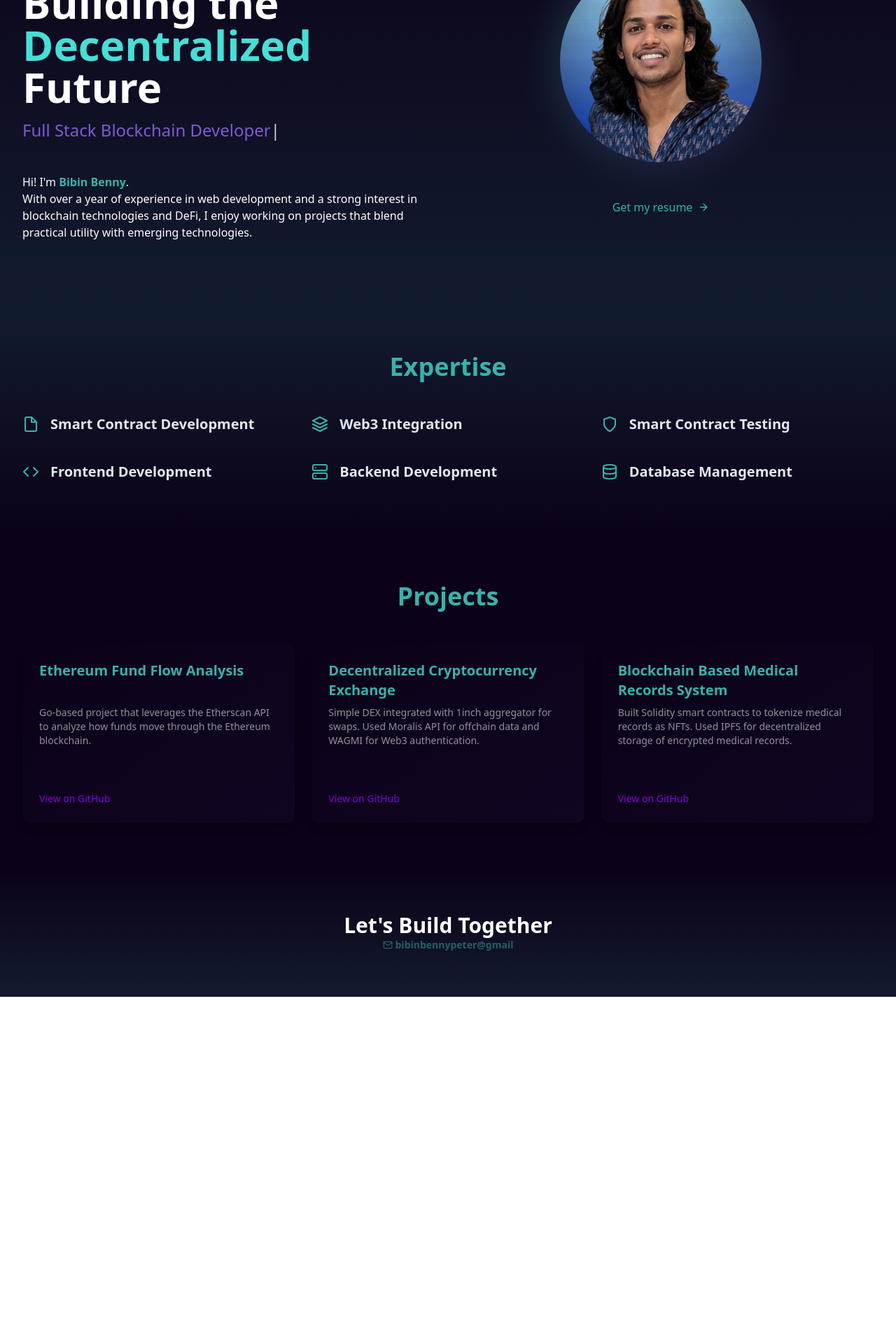
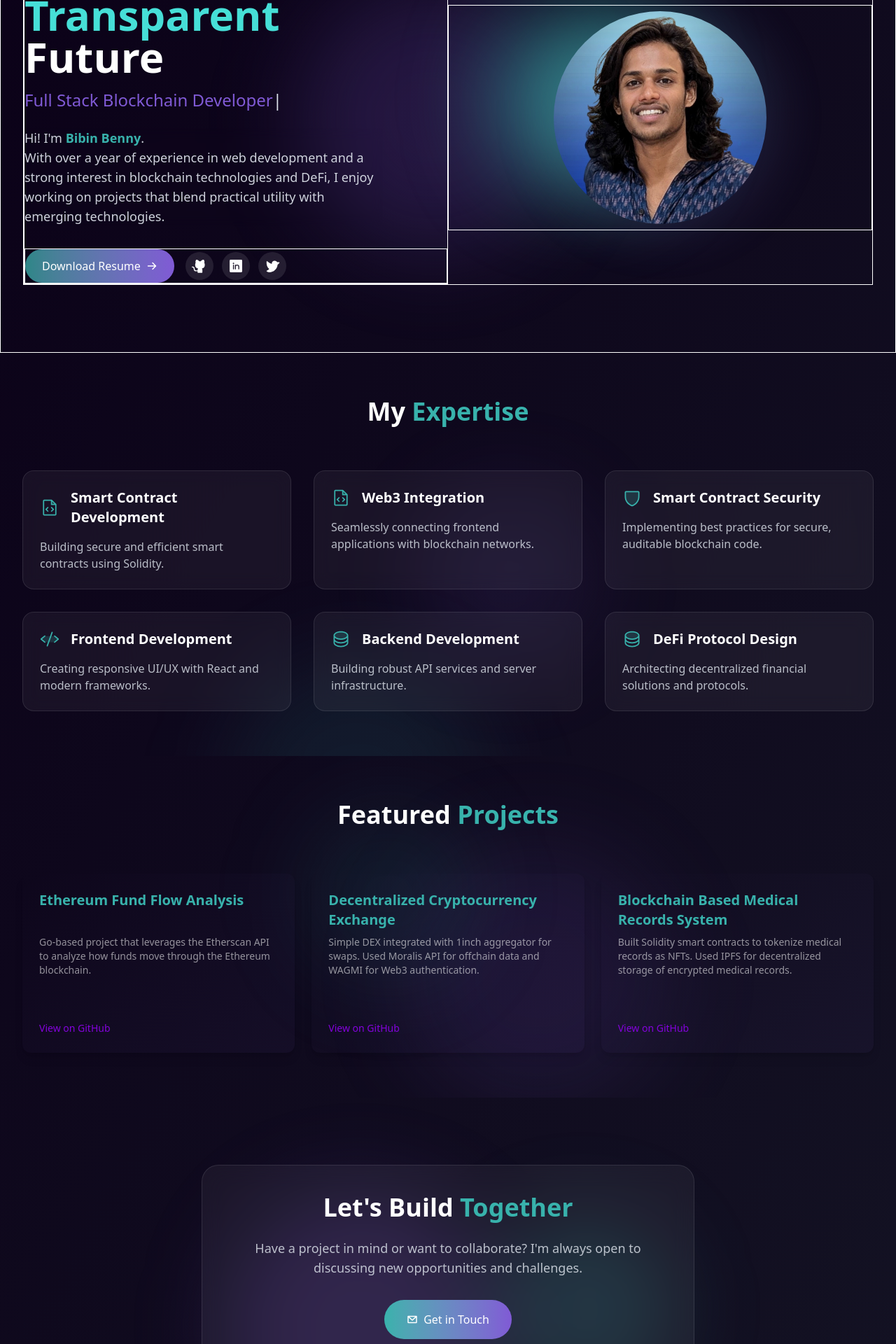
Before and after one commit to BibinBennyPeter/BibinBennyPeter.github.io, a React (Vite) app: page / in a window 1280 px wide. Shown: the part 200-2120 px from the top of the page at 70% size. Before the commit the page ends 1624 px from the top, so only its background shows below. Built offline with nearby package versions, Linux system fonts and the light colour scheme.

Commit message:
WIP: update design

```diff
--- a/package.json
+++ b/package.json
@@ -14,12 +14,12 @@
     "deploy": "gh-pages -d dist"
   },
   "dependencies": {
+    "@phosphor-icons/react": "^2.1.8",
     "@tailwindcss/vite": "^4.1.3",
     "framer-motion": "^12.6.3",
     "gh-pages": "^6.3.0",
     "react": "^19.0.0",
     "react-dom": "^19.0.0",
-    "react-icons": "^5.5.0",
     "react-router-dom": "^7.5.0",
     "tailwindcss": "^4.1.3"
   },
--- a/src/pages/Home.tsx
+++ b/src/pages/Home.tsx
@@ -1,24 +1,27 @@
 import { useState, useEffect } from "react";
 import { Link } from "react-router-dom";
 import { motion } from "framer-motion";
-import {
-  FiArrowRight,
-  FiCode,
-  FiServer,
-  FiDatabase,
-  FiFile,
-  FiShield,
-  FiLayers,
-  FiMail
-} from "react-icons/fi";
 import Projects from "./Projects.tsx";
 import profile from "../assets/BibinBenny.jpg";
+
+import {
+  ArrowRight,
+  Code,
+  Database,
+  FileCode,
+  Shield,
+  EnvelopeSimple,
+  GithubLogo,
+  LinkedinLogo,
+  TwitterLogo
+} from "@phosphor-icons/react";
 
 const Home = () => {
   const [visibleText, setVisibleText] = useState("");
   const fullText = "Full Stack Blockchain Developer";
-  const keywords = ["Open","Transparent", "Trustless", "Decentralized"]
   const [index, setIndex] = useState(0);
+  const [currentKeywordIndex, setCurrentKeywordIndex] = useState(0);
+  const keywords = ["Open", "Transparent", "Trustless", "Decentralized"];
 
   // Typing animation effect
   useEffect(() => {
@@ -32,14 +35,47 @@ const Home = () => {
     }
   }, [index, fullText]);
 
-  // Skills list
+  // Keyword rotation effect
+  useEffect(() => {
+    const interval = setTimeout(() => {
+      setCurrentKeywordIndex((prevIndex) => (prevIndex + 1) % keywords.length);
+    }, 3000);
+
+    return () => clearInterval(interval);
+  }, []);
+
+  // Skills list with improved descriptions
   const skills = [
-    { name: "Smart Contract Development", icon: <FiFile size={24} /> },
-    { name: "Web3 Integration", icon: <FiLayers size={24} /> },
-    { name: "Smart Contract Testing", icon: <FiShield size={24} /> },
-    { name: "Frontend Development", icon: <FiCode size={24} /> },
-    { name: "Backend Development", icon: <FiServer size={24} /> },
-    { name: "Database Management", icon: <FiDatabase size={24} /> }
+    {
+      name: "Smart Contract Development",
+      icon: <FileCode size={28} weight="duotone" />,
+      description: "Building secure and efficient smart contracts using Solidity."
+    },
+    {
+      name: "Web3 Integration",
+      icon: <FileCode size={28} weight="duotone" />,
+      description: "Seamlessly connecting frontend applications with blockchain networks."
+    },
+    {
+      name: "Smart Contract Security",
+      icon: <Shield size={28} weight="duotone" />,
+      description: "Implementing best practices for secure, auditable blockchain code."
+    },
+    {
+      name: "Frontend Development",
+      icon: <Code size={28} weight="duotone" />,
+      description: "Creating responsive UI/UX with React and modern frameworks."
+    },
+    {
+      name: "Backend Development",
+      icon: <Database size={28} weight="duotone" />,
+      description: "Building robust API services and server infrastructure."
+    },
+    {
+      name: "DeFi Protocol Design",
+      icon: <Database size={28} weight="duotone" />,
+      description: "Architecting decentralized financial solutions and protocols."
+    }
   ];
 
   // Animation variants
@@ -48,7 +84,7 @@ const Home = () => {
     visible: {
       opacity: 1,
       transition: {
-        staggerChildren: 0.3,
+        staggerChildren: 0.2,
       },
     },
   };
@@ -65,20 +101,28 @@ const Home = () => {
   };
 
   return (
-    <div className="hero-section min-h-screen">
-      {/* Hero Section */}
-      <section className="bg-gradient-to-b to-portfolio-teal/15">
-        <div className="max-w-7xl mx-auto px-4 sm:px-6 lg:px-8 py-8 md:pt-32 pb-24">
-          <div className="flex flex-col md:flex-row items-center">
-            <div className="md:w-1/2 mb-10 md:mb-0">
+    <div className="hero-section min-h-screen bg-gradient-to-br from-portfolio-black to-portfolio-dark/55">
+      {/* Hero Section with Glass Effect */}
+      <section className="relative overflow-hidden">
+        {/* Abstract background elements */}
+        <div className="absolute top-0 left-0 w-full h-full overflow-hidden z-0">
+          <div className="absolute top-1/4 left-1/3 w-96 h-96 rounded-full bg-portfolio-purple/20 blur-3xl"></div>
+          <div className="absolute bottom-1/3 right-1/4 w-64 h-64 rounded-full bg-portfolio-teal/60 blur-3xl"></div>
+        </div>
+
+        <div className="max-w-7xl mx-auto px-4 sm:px-6 lg:px-8 py-8 md:pt-32 pb-24 relative z-10 border-1">
+          <div className="flex flex-col md:flex-row items-center border-1">
+            <div className="md:w-1/2 mb-10 md:mb-0 border-1">
               <motion.h1
                 initial={{ opacity: 0, y: -20 }}
                 animate={{ opacity: 1, y: 0 }}
                 transition={{ duration: 0.8 }}
                 className="text-4xl md:text-5xl lg:text-6xl font-bold text-white mb-4"
               >
-                Building the {" "}
-                <span className="text-portfolio-teal brightness-125">Decentralized</span>{" "}
+                Building the{" "}<br/>
+                <span className="text-portfolio-teal brightness-125">
+                  {keywords[currentKeywordIndex]}
+                </span>{" "}<br/>
                 Future
               </motion.h1>
 
@@ -86,85 +130,137 @@ const Home = () => {
                 initial={{ opacity: 0 }}
                 animate={{ opacity: 1 }}
                 transition={{ delay: 0.5, duration: 0.8 }}
-                className="text-xl md:text-2xl font-medium text-portfolio-light h-8"
+                className="text-xl md:text-2xl font-medium text-portfolio-light h-8 mb-6"
               >
                 <span className="text-portfolio-purple">{visibleText}</span>
                 <span className="animate-pulse">|</span>
               </motion.div>
 
+              <motion.p
+                initial={{ opacity: 0 }}
+                animate={{ opacity: 1 }}
+                transition={{ delay: 0.7, duration: 0.8 }}
+                className="text-lg text-portfolio-light/90 mb-8 backdrop-blur-sm max-w-lg"
+              >
+                Hi! I'm{" "}
+                <span className="text-portfolio-teal font-bold">Bibin Benny</span>.
+                <br /> With over a year of experience in web development and a strong
+                interest in blockchain technologies and DeFi, I enjoy working on projects
+                that blend practical utility with emerging technologies.
+              </motion.p>
+
+              <motion.div
+                initial={{ opacity: 0, y: 20 }}
+                animate={{ opacity: 1, y: 0 }}
+                transition={{ delay: 0.9, duration: 0.8 }}
+                className="flex flex-wrap gap-4 border-1"
+              >
+                <Link
+                  to="https://bibinbennypeter.github.io/BibinBenny.pdf"
+                  target="_blank"
+                  className="px-6 py-3 rounded-full bg-gradient-to-r from-portfolio-teal/75 to-portfolio-purple flex items-center text-white font-medium transition-all duration-300 hover:shadow-lg hover:shadow-portfolio-teal/20"
+                >
+                  Download Resume <ArrowRight weight="bold" className="ml-2" />
+                </Link>
+
+                <div className="flex gap-3 items-center">
+                  <a
+                    href="https://github.com/BibinBennyPeter"
+                    target="_blank"
+                    rel="noopener noreferrer"
+                    className="w-10 h-10 flex items-center justify-center rounded-full backdrop-blur-md bg-white/10 hover:bg-white/20 transition-all duration-300"
+                  >
+                    <GithubLogo size={22} weight="fill" className="text-white" />
+                  </a>
+                  <a
+                    href="https://linkedin.com/in/bibinbennypeter"
+                    target="_blank"
+                    rel="noopener noreferrer"
+                    className="w-10 h-10 flex items-center justify-center rounded-full backdrop-blur-md bg-white/10 hover:bg-white/20 transition-all duration-300"
+                  >
+                    <LinkedinLogo size={22} weight="fill" className="text-white" />
+                  </a>
+                  <a
+                    href="https://twitter.com/0xBbn"
+                    target="_blank"
+                    rel="noopener noreferrer"
+                    className="w-10 h-10 flex items-center justify-center rounded-full backdrop-blur-md bg-white/10 hover:bg-white/20 transition-all duration-300"
+                  >
+                    <TwitterLogo size={22} weight="fill" className="text-white" />
+                  </a>
+                </div>
+              </motion.div>
             </div>
 
-            <div className="md:w-1/2 flex justify-center">
+            <div className="md:w-1/2 flex justify-center border-1">
               <motion.div
                 initial={{ opacity: 0, scale: 0.8 }}
                 animate={{ opacity: 1, scale: 1 }}
                 transition={{ duration: 0.8 }}
                 className="w-64 h-64 md:w-80 md:h-80 relative"
               >
-                <div className="absolute inset-0 rounded-full bg-gradient-to-br from-portfolio-teal to-portfolio-purple/50 opacity-20 blur-xl"></div>
-                <div className="absolute inset-4 rounded-full flex items-center justify-center">
-                  <span className="text-8xl font-bold bg-clip-text bg-gradient-to-r from-portfolio-teal to-portfolio-purple">
-                    <img className="rounded-full" src={profile} alt="Bibin Benny"/>
-                  </span>
+                {/* Animated backlight effect */}
+                <div className="absolute inset-0 rounded-full bg-gradient-to-br from-portfolio-teal to-portfolio-purple/50 opacity-30 blur-2xl animate-pulse"></div>
+
+                {/* Glass container for profile image */}
+                <div className="absolute inset-0 rounded-full p-2">
+                  <div className="w-full h-full overflow-hidden rounded-full">
+                    <img
+                      className="w-full h-full object-cover"
+                      src={profile}
+                      alt="Bibin Benny"
+                    />
+                  </div>
                 </div>
               </motion.div>
             </div>
           </div>
-        <div className="md:flex justify-between">
-          <motion.div
-          className="md:w-1/2"
-          >
-          <span className="text-l">
-            Hi! I'm{" "}<span className="text-portfolio-teal font-bold">Bibin Benny</span>.<br/> With over a year of experience in web development and a strong interest in blockchain technologies and DeFi, I enjoy working on projects that blend practical utility with emerging technologies.
-          </span>
-          </motion.div>
-              <motion.div
-                initial={{ opacity: 0 }}
-                animate={{ opacity: 1 }}
-                transition={{ delay: 1.5, duration: 0.8 }}
-                className="flex justify-center  max-sm:mt-6  md:w-1/2 items-center md:text-portfolio-teal"
-
-              >
-                <Link to={"https://bibinbennypeter.github.io/BibinBenny.pdf"} target="_blank" className="flex justify-center items-center max-sm:py-1.5 btn-primary max-sm:text-white max-sm:bg-portfolio-teal/45 w-35 rounded-4xl">
-                  Get my resume <FiArrowRight className="max-sm:hidden  inline ml-2" />
-                </Link>
-
-                {/*  */}
-              </motion.div>
-
-        </div>
         </div>
       </section>
 
-      {/* Expertise Section */}
-      <section className="py-16 bg-gradient-to-b from-portfolio-teal/15">
-        <div className="max-w-7xl mx-auto px-4 sm:px-6 lg:px-8">
-          <h2 className="text-center text-3xl md:text-4xl font-bold mb-12 text-white">
-<span className="text-portfolio-teal">Expertise</span>
-          </h2>
+      {/* Expertise Section with Glass Cards */}
+      <section className="py-16 relative overflow-hidden">
+        {/* Abstract background elements */}
+        <div className="absolute top-0 left-0 w-full h-full overflow-hidden z-0">
+          <div className="absolute top-3/4 left-1/4 w-96 h-96 rounded-full bg-portfolio-teal/10 blur-3xl"></div>
+          <div className="absolute top-1/3 right-1/3 w-64 h-64 rounded-full bg-portfolio-purple/10 blur-3xl"></div>
+        </div>
+
+        <div className="max-w-7xl mx-auto px-4 sm:px-6 lg:px-8 relative z-10">
+          <motion.h2
+            initial={{ opacity: 0 }}
+            whileInView={{ opacity: 1 }}
+            transition={{ duration: 0.8 }}
+            viewport={{ once: true }}
+            className="text-center text-3xl md:text-4xl font-bold mb-16 text-white"
+          >
+            My <span className="text-portfolio-teal">Expertise</span>
+          </motion.h2>
 
           <motion.div
             variants={containerVariants}
             initial="hidden"
             whileInView="visible"
             viewport={{ once: true }}
-            className="grid grid-cols-1 md:grid-cols-2 lg:grid-cols-3 gap-6"
+            className="grid grid-cols-1 md:grid-cols-2 lg:grid-cols-3 gap-8"
           >
             {skills.map((skill, index) => (
               <motion.div
                 key={index}
                 variants={itemVariants}
-                className="card group"
+                whileHover={{ y: -5, transition: { duration: 0.2 } }}
+                className="rounded-2xl backdrop-blur-md bg-white/5 border border-white/10 p-6 hover:bg-white/10 transition-all duration-300 hover:shadow-lg hover:shadow-portfolio-teal/5"
               >
                 <div className="flex items-center space-x-4 mb-4">
-                  <div className="rounded-lg text-portfolio-teal group-hover:text-portfolio-purple transition-colors">
+                  <div className="rounded-lg text-portfolio-teal">
                     {skill.icon}
                   </div>
-                  <h3 className="text-xl font-bold text-portfolio-light">
+                  <h3 className="text-xl font-bold text-white">
                     {skill.name}
                   </h3>
                 </div>
-                <p className="text-portfolio-light opacity-80">
+                <p className="text-portfolio-light/80">
+                  {skill.description}
                 </p>
               </motion.div>
             ))}
@@ -173,23 +269,61 @@ const Home = () => {
       </section>
 
       {/* Projects Section */}
-      <section className="py-16">
-        <div className="max-w-7xl mx-auto px-4 sm:px-6 lg:px-8">
-          <h2 className="text-center text-3xl md:text-4xl font-bold mb-12 text-white">
-<span className="text-portfolio-teal">Projects</span>
-          </h2>
-            <Projects/>
+      <section className="py-16 relative overflow-hidden">
+        {/* Abstract background elements */}
+        <div className="absolute top-0 left-0 w-full h-full overflow-hidden z-0">
+          <div className="absolute top-1/4 right-1/4 w-96 h-96 rounded-full bg-portfolio-purple/10 blur-3xl"></div>
+          <div className="absolute bottom-1/3 left-1/3 w-64 h-64 rounded-full bg-portfolio-teal/10 blur-3xl"></div>
+        </div>
+
+        <div className="max-w-7xl mx-auto px-4 sm:px-6 lg:px-8 relative z-10">
+          <motion.h2
+            initial={{ opacity: 0 }}
+            whileInView={{ opacity: 1 }}
+            transition={{ duration: 0.8 }}
+            viewport={{ once: true }}
+            className="text-center text-3xl md:text-4xl font-bold mb-16 text-white"
+          >
+            Featured <span className="text-portfolio-teal">Projects</span>
+          </motion.h2>
+
+          <Projects />
         </div>
       </section>
 
-      {/* CTA Section */}
-      <section className="py-16 bg-gradient-to-t from-portfolio-teal/15">
-        <div className="flex justify-center max-w-7xl mx-auto px-4 sm:px-6 lg:px-8">
-            <a href={"mailto:bibinbennypeter@gmail.com]"} className="btn-primary text-lg">
-              <span className="text-l md:text-3xl font-bold mb-6 text-white hover:text-shadow-portfolio-purple">
-              Let's Build Together <span className="text-sm flex justify-center items-center text-portfolio-teal/50"><FiMail className="mr-1"/>bibinbennypeter@gmail</span>
-            </span>
+      {/* CTA Section with Glass Effect */}
+      <section className="py-24 relative overflow-hidden">
+        {/* Abstract background elements */}
+        <div className="absolute top-0 left-0 w-full h-full overflow-hidden z-0">
+          <div className="absolute bottom-0 left-1/4 w-96 h-96 rounded-full bg-portfolio-purple/20 blur-3xl"></div>
+          <div className="absolute top-1/3 right-1/4 w-64 h-64 rounded-full bg-portfolio-teal/20 blur-3xl"></div>
+        </div>
+
+        <div className="max-w-3xl mx-auto px-4 sm:px-6 lg:px-8 relative z-10">
+          <motion.div
+            initial={{ opacity: 0, y: 20 }}
+            whileInView={{ opacity: 1, y: 0 }}
+            transition={{ duration: 0.8 }}
+            viewport={{ once: true }}
+            className="rounded-3xl backdrop-blur-lg bg-white/5 border border-white/10 p-10 text-center hover:shadow-xl hover:shadow-portfolio-teal/10 transition-all duration-500"
+          >
+            <h2 className="text-3xl md:text-4xl font-bold mb-6 text-white">
+              Let's Build <span className="text-portfolio-teal">Together</span>
+            </h2>
+            <p className="text-lg text-portfolio-light/80 mb-8">
+              Have a project in mind or want to collaborate?
+              I'm always open to discussing new opportunities and challenges.
+            </p>
+            <a
+              href="mailto:bibinbennypeter@gmail.com"
+              className="inline-flex items-center px-8 py-4 rounded-full bg-gradient-to-r from-portfolio-teal to-portfolio-purple text-white font-medium transition-all duration-300 hover:shadow-lg hover:shadow-portfolio-teal/20"
+            >
+              <EnvelopeSimple weight="bold" className="mr-2" /> Get in Touch
             </a>
+            <div className="mt-4 text-portfolio-light/50 text-sm">
+              bibinbennypeter@gmail.com
+            </div>
+          </motion.div>
         </div>
       </section>
     </div>
```
Also changed, not shown: 1 other file (tests, documents, lock files or other folders).
